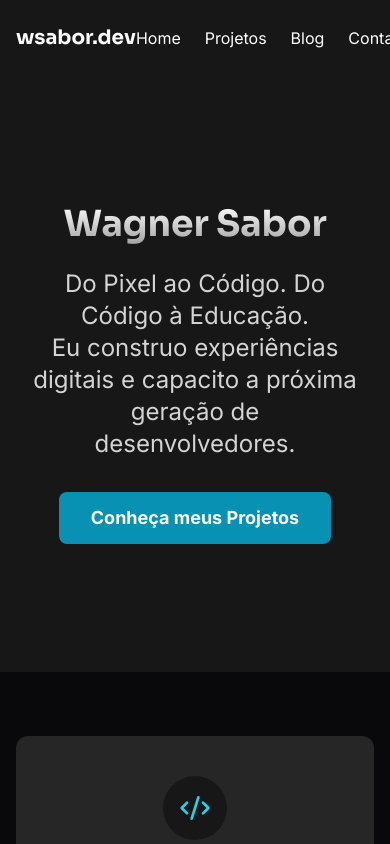
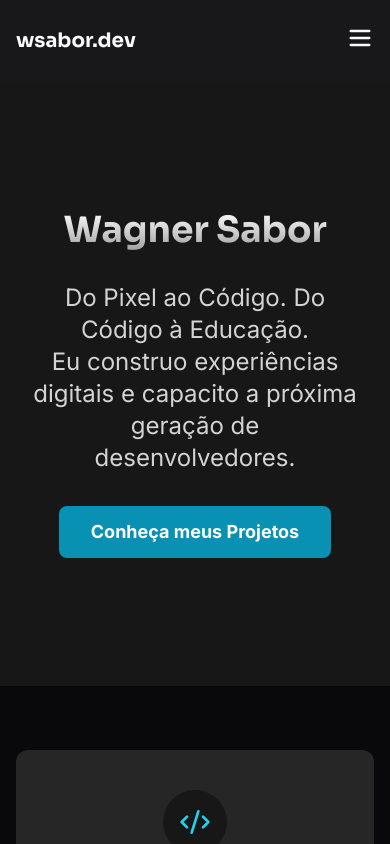
Before and after one commit to wsabor/wsabor.dev, a Next.js app: page / in a window 390 px wide. Shown: the top 844 px of the page. Built offline with nearby package versions, Linux system fonts and the light colour scheme.

Commit message:
feat: menu hamburger

```diff
--- a/src/app/page.tsx
+++ b/src/app/page.tsx
@@ -50,7 +50,7 @@ export default function HomePage() {
       {/* Seção Hero */}
       <section className="bg-neutral-900 py-24 md:py-48">
         <div className="container mx-auto px-8 py-8 text-center">
-          <h1 className="text-4xl md:text-6xl font-bold bg-clip-text text-transparent bg-gradient-to-b from-white to-neutral-400 mb-6">
+          <h1 className="text-4xl md:text-6xl font-bold bg-clip-text text-transparent bg-gradient-to-b from-white to-neutral-400 mb-8">
             Wagner Sabor
           </h1>
           <p className="text-2xl md:text-2xl text-neutral-300 max-w-3xl mx-auto mb-8">
--- a/src/components/Header.tsx
+++ b/src/components/Header.tsx
@@ -1,35 +1,113 @@
+"use client";
+
+import { useState } from "react";
+import Link from "next/link";
+import { Menu, X } from "lucide-react";
+
 export default function Header() {
+  const [isOpen, setIsOpen] = useState(false);
+
+  const toggleMenu = () => {
+    setIsOpen(!isOpen);
+  };
+
   return (
-    <header className="bg-neutral-900 text-white py-6">
+    <header className="bg-surface text-text-main py-6 relative">
       <div className="container mx-auto px-4 flex justify-between items-center">
-        <h1 className="text-xl font-bold">wsabor.dev</h1>
-        <nav>
-          <ul className="flex space-x-6">
+        {/* Logo */}
+        <Link href="/" className="text-xl font-bold font-display z-50">
+          wsabor.dev
+        </Link>
+
+        {/* Menu de Navegação para Desktop */}
+        <nav className="hidden md:block">
+          <ul className="flex space-x-8">
             <li>
-              <a href="/" className="hover:text-cyan-400 transition-colors">
+              <Link href="/" className="hover:text-primary transition-colors">
                 Home
-              </a>
+              </Link>
             </li>
             <li>
-              <a
+              <Link
                 href="/projects"
-                className="hover:text-cyan-400 transition-colors"
+                className="hover:text-primary transition-colors"
               >
                 Projetos
-              </a>
+              </Link>
             </li>
             <li>
-              <a href="/blog" className="hover:text-cyan-400 transition-colors">
+              <Link
+                href="/blog"
+                className="hover:text-primary transition-colors"
+              >
                 Blog
-              </a>
+              </Link>
             </li>
             <li>
-              <a
+              <Link
                 href="/contact"
-                className="hover:text-cyan-400 transition-colors"
+                className="hover:text-primary transition-colors"
               >
                 Contato
-              </a>
+              </Link>
+            </li>
+          </ul>
+        </nav>
+
+        {/* Botão Hamburger para Mobile */}
+        <div className="md:hidden z-50">
+          <button onClick={toggleMenu} aria-label="Abrir menu">
+            {isOpen ? <X size={28} /> : <Menu size={28} />}
+          </button>
+        </div>
+      </div>
+
+      {/* Painel do Menu Mobile */}
+      {/* A mágica acontece com as classes de transição e transformação */}
+      <div
+        className={`
+          md:hidden fixed top-0 left-0 w-full h-screen bg-background bg-opacity-95 backdrop-blur-sm z-40
+          transform transition-transform duration-300 ease-in-out
+          ${isOpen ? "translate-x-0" : "-translate-x-full"}
+        `}
+      >
+        <nav className="h-full flex flex-col items-center justify-center">
+          <ul className="text-center space-y-8">
+            <li>
+              <Link
+                href="/"
+                className="text-3xl font-display hover:text-primary transition-colors"
+                onClick={toggleMenu}
+              >
+                Home
+              </Link>
+            </li>
+            <li>
+              <Link
+                href="/projects"
+                className="text-3xl font-display hover:text-primary transition-colors"
+                onClick={toggleMenu}
+              >
+                Projetos
+              </Link>
+            </li>
+            <li>
+              <Link
+                href="/blog"
+                className="text-3xl font-display hover:text-primary transition-colors"
+                onClick={toggleMenu}
+              >
+                Blog
+              </Link>
+            </li>
+            <li>
+              <Link
+                href="/contact"
+                className="text-3xl font-display hover:text-primary transition-colors"
+                onClick={toggleMenu}
+              >
+                Contato
+              </Link>
             </li>
           </ul>
         </nav>
```
